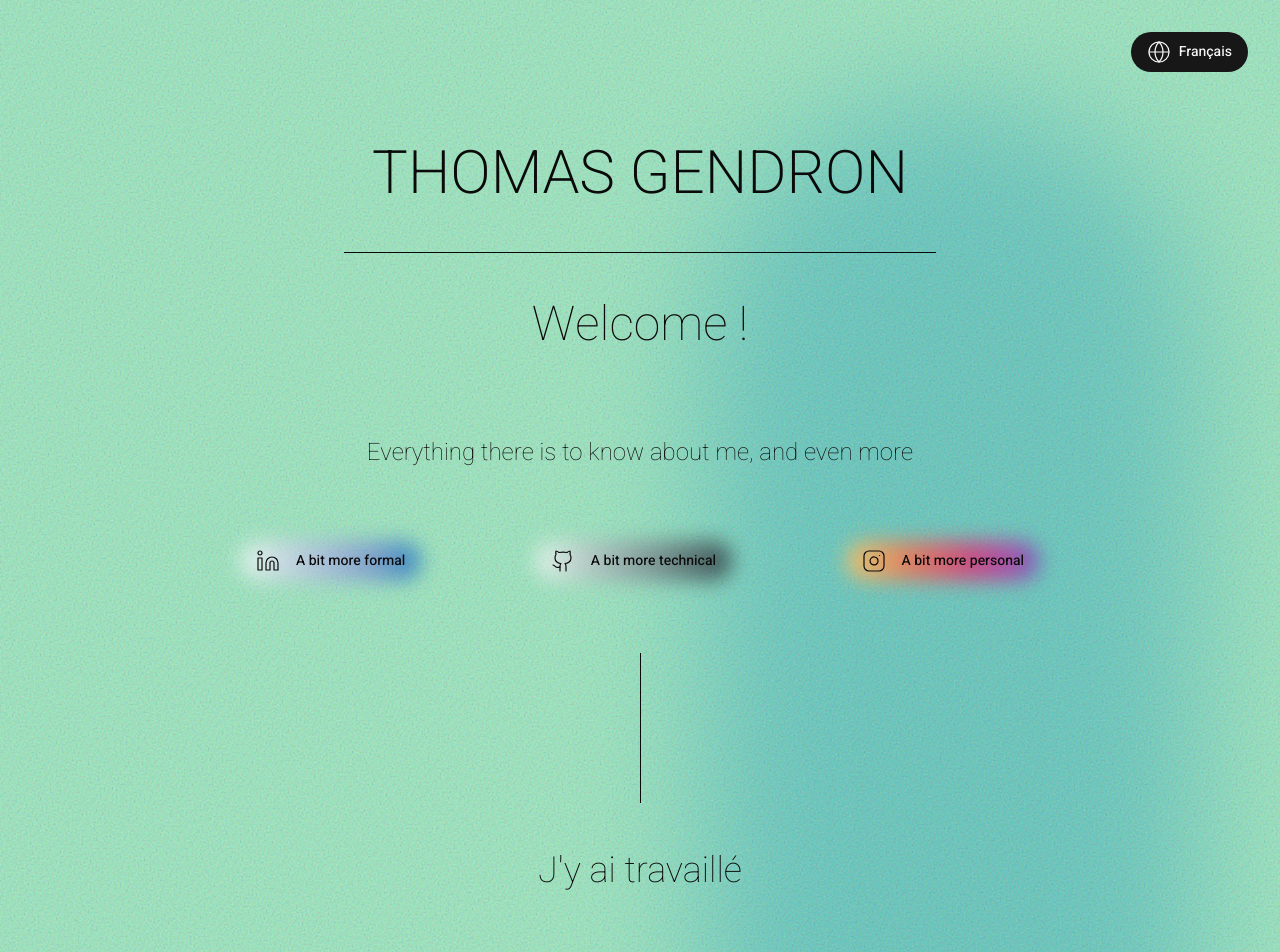
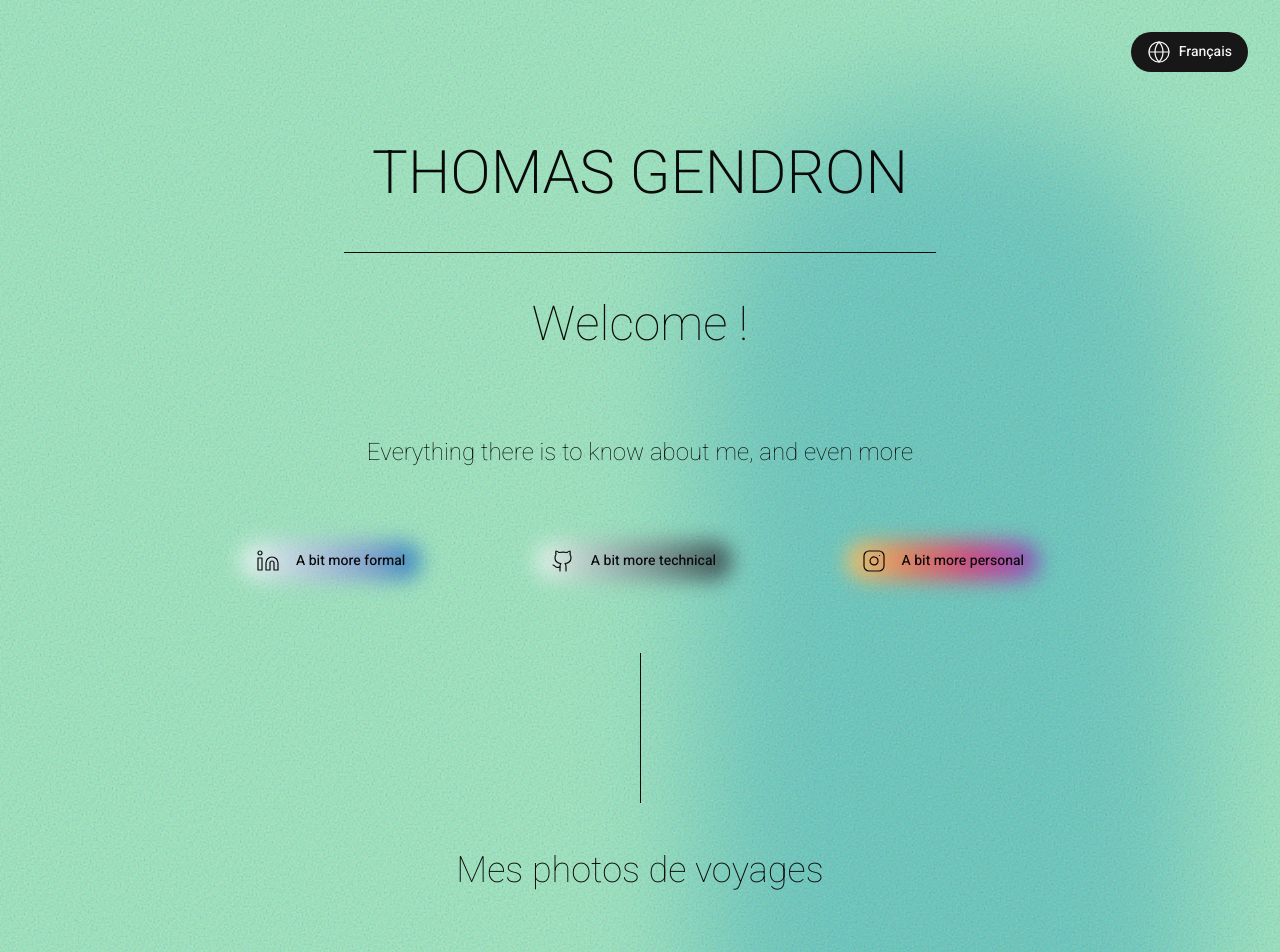
Before and after one commit to Tomspace900/thomasgendron.fr_V2, a Next.js app: page /en in a window 1280 px wide. Shown: the top 952 px of the page. Built offline with nearby package versions, Linux system fonts and the light colour scheme.

Commit message:
[feat] Test commit signature

```diff
--- a/app/[locale]/page.tsx
+++ b/app/[locale]/page.tsx
@@ -6,7 +6,7 @@ export default function Home() {
 		<div className='flex flex-col mt-24 sm:mt-36 items-center text-center mx-4 sm:mx-12 w-full max-w-[1200px] gap-12 z-0'>
 			<Landing />
 
-			<span className='text-4xl font-thin'>J'y ai travaillé</span>
+			<span className='text-4xl font-thin'>Mes photos de voyages</span>
 
 			<Pictures />
 		</div>
```
